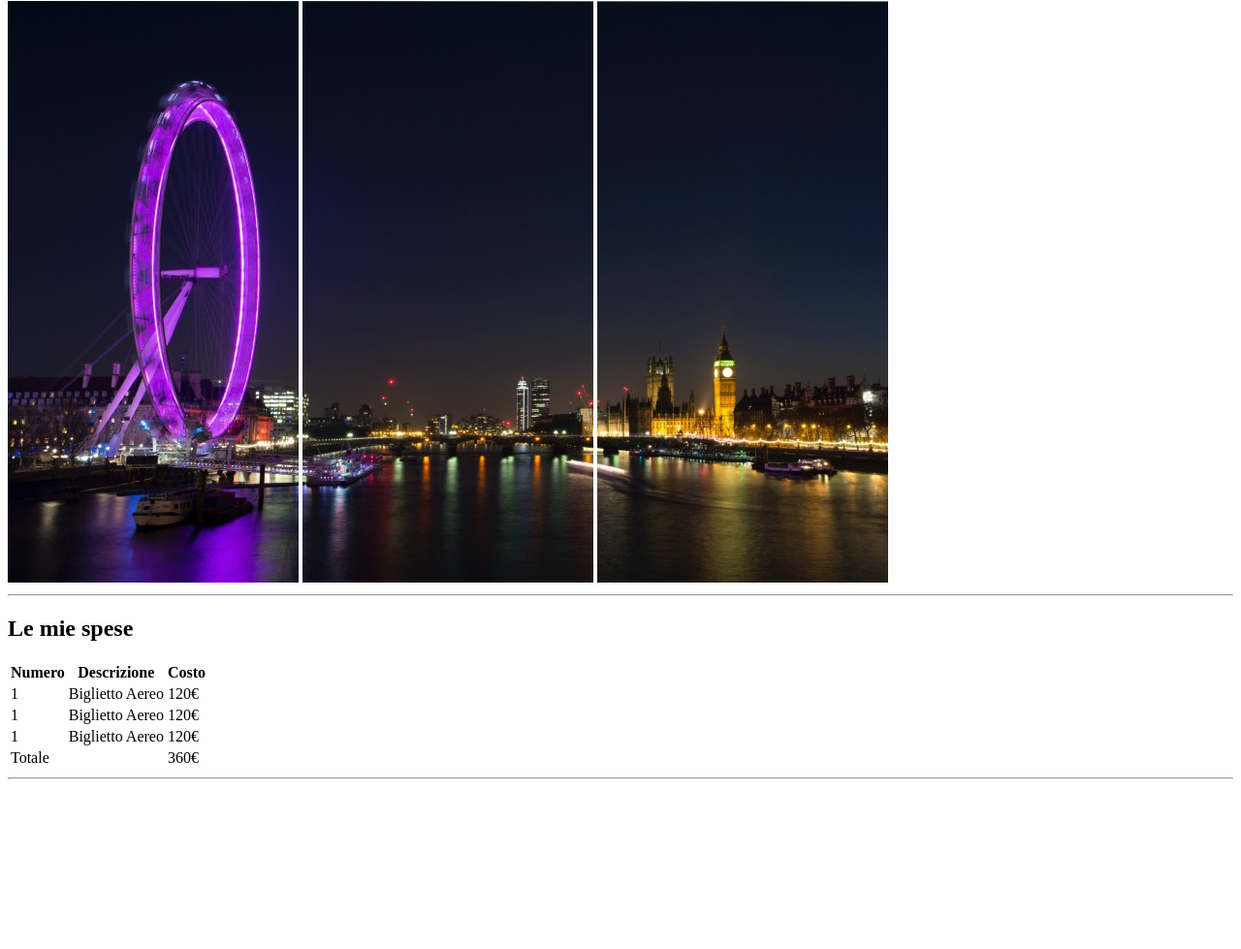
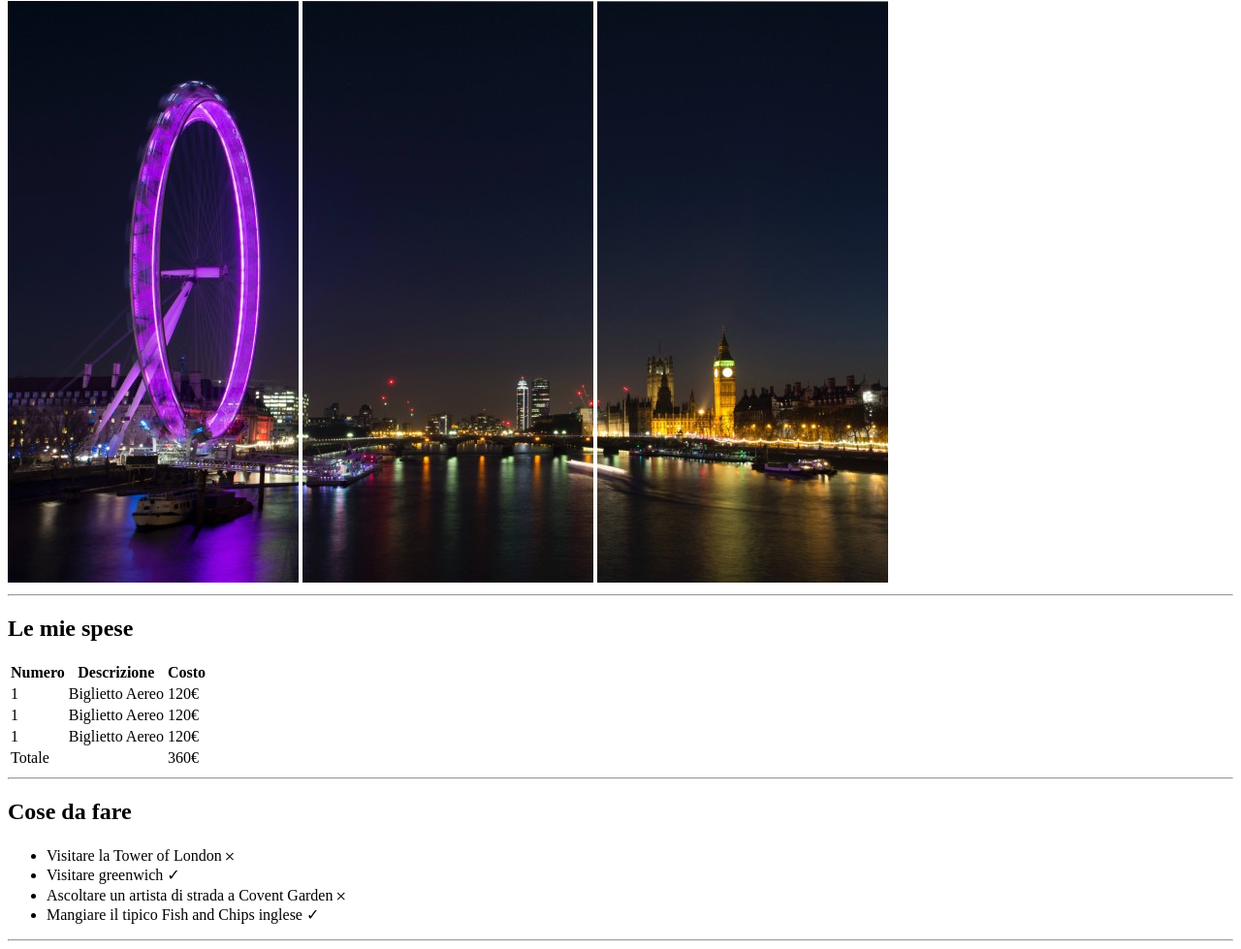
Before and after one commit to Daniele-Simonetti/html-london-trip, a plain HTML site: page index.html in a window 1280 px wide. Shown: the part 79-1058 px from the top of the page at 97% size. Before the commit the page ends 891 px from the top, so only its background shows below. Drawn offline with Linux system fonts and the light colour scheme.

Commit message:
end sec2

```diff
--- a/index.html
+++ b/index.html
@@ -77,7 +77,19 @@
     <!-- /sezione: Le mie spese -->
 
     <!-- sezione: Cose da fare -->
-    <section></section>
+    <section>
+			<h2>Cose da fare</h2>
+
+			<!-- unordered list -->
+			<ul>
+				<li>Visitare la Tower of London	&#65794;</li>
+				<li>Visitare greenwich	&#10003;</li>
+				<li>Ascoltare un artista di strada a Covent Garden	&#65794;</li>
+				<li>Mangiare il tipico Fish and Chips inglese	&#10003;</li>
+			</ul>
+
+			<hr>
+		</section>
     <!-- /sezione: Cose da fare -->
 
     <!-- sezione: Info utili -->
```
